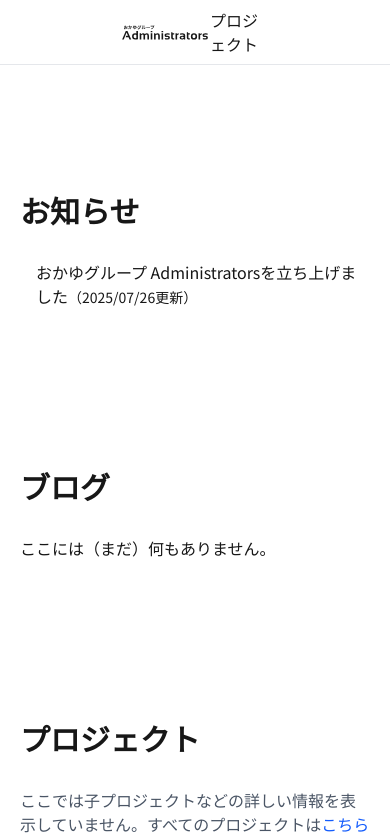
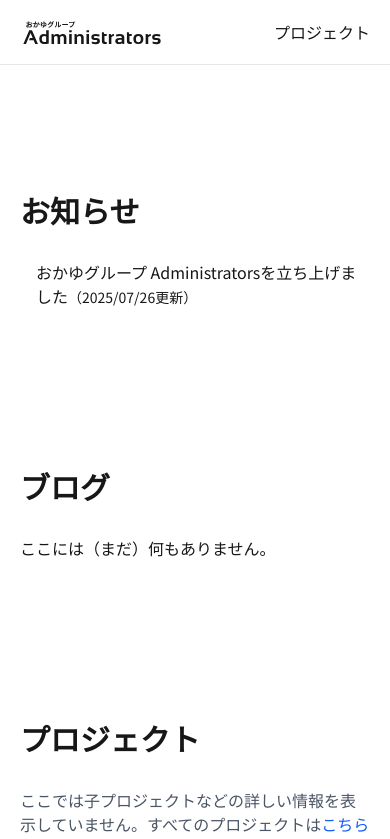
Before and after one commit to okayugroup/homepage, a Next.js app: page /team/administrators in a window 390 px wide. Shown: the top 839 px of the page. Built offline with nearby package versions, Linux system fonts and the light colour scheme.

Commit message:
スマホ向けのヘッダーのPaddingの調整

```diff
--- a/src/components/Header.tsx
+++ b/src/components/Header.tsx
@@ -6,7 +6,7 @@ export function Header({ currentPath, pane }: { currentPath: string, pane?: "adm
     switch (pane) {
         case "admin":
             return (
-                <header className="flex items-center justify-between p-2 px-30 bg-background fixed top-0 left-0 right-0 z-50 border-b border-b-gray-200 dark:border-b-gray-700">
+                <header className="flex items-center justify-between p-2 px-5 sm:px-30 bg-background fixed top-0 left-0 right-0 z-50 border-b border-b-gray-200 dark:border-b-gray-700">
                     <IAdministrators width={144} height={48} className="fill-foreground"/>
                     <nav className="flex items-center justify-between">
                         <ul className="flex space-x-6">
```
